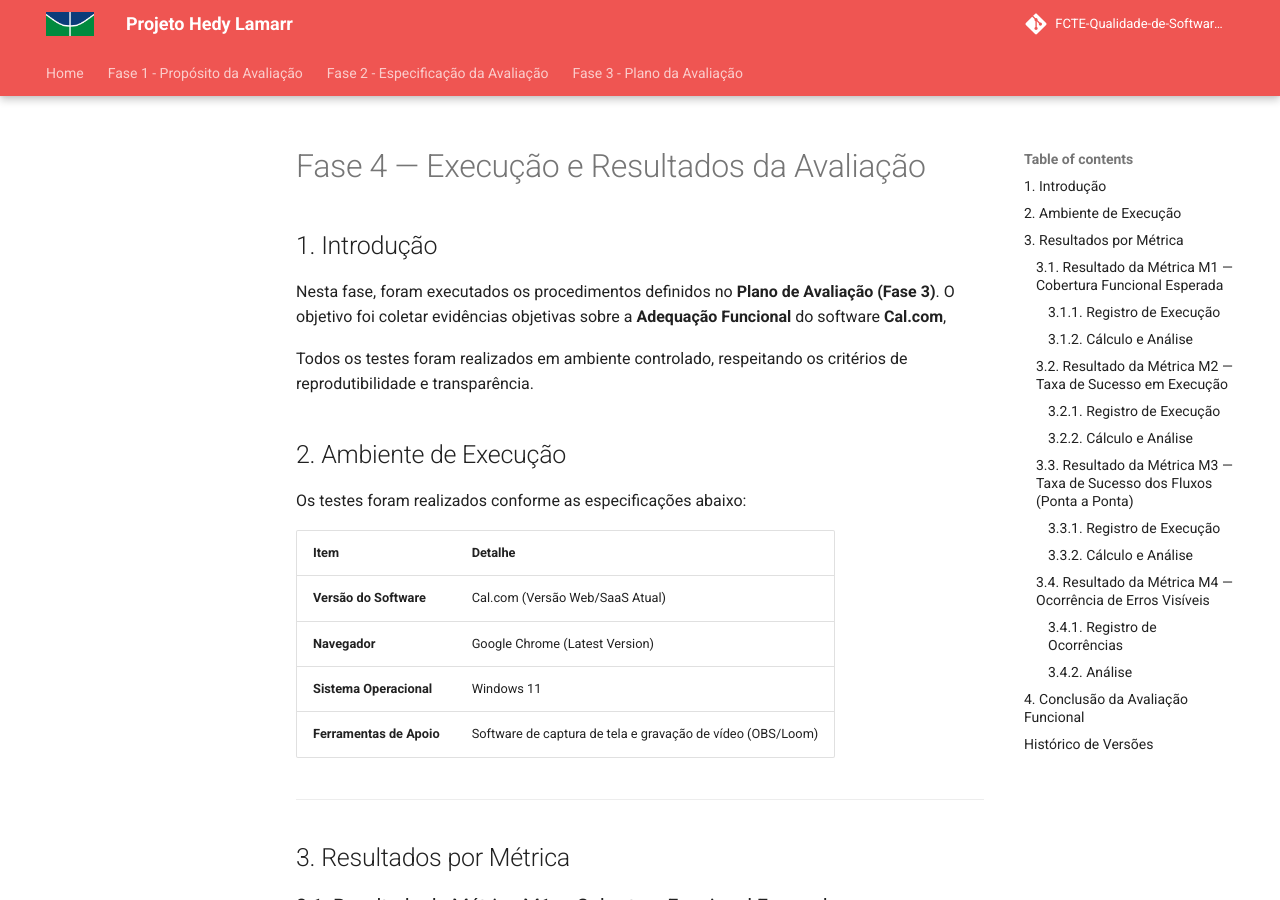
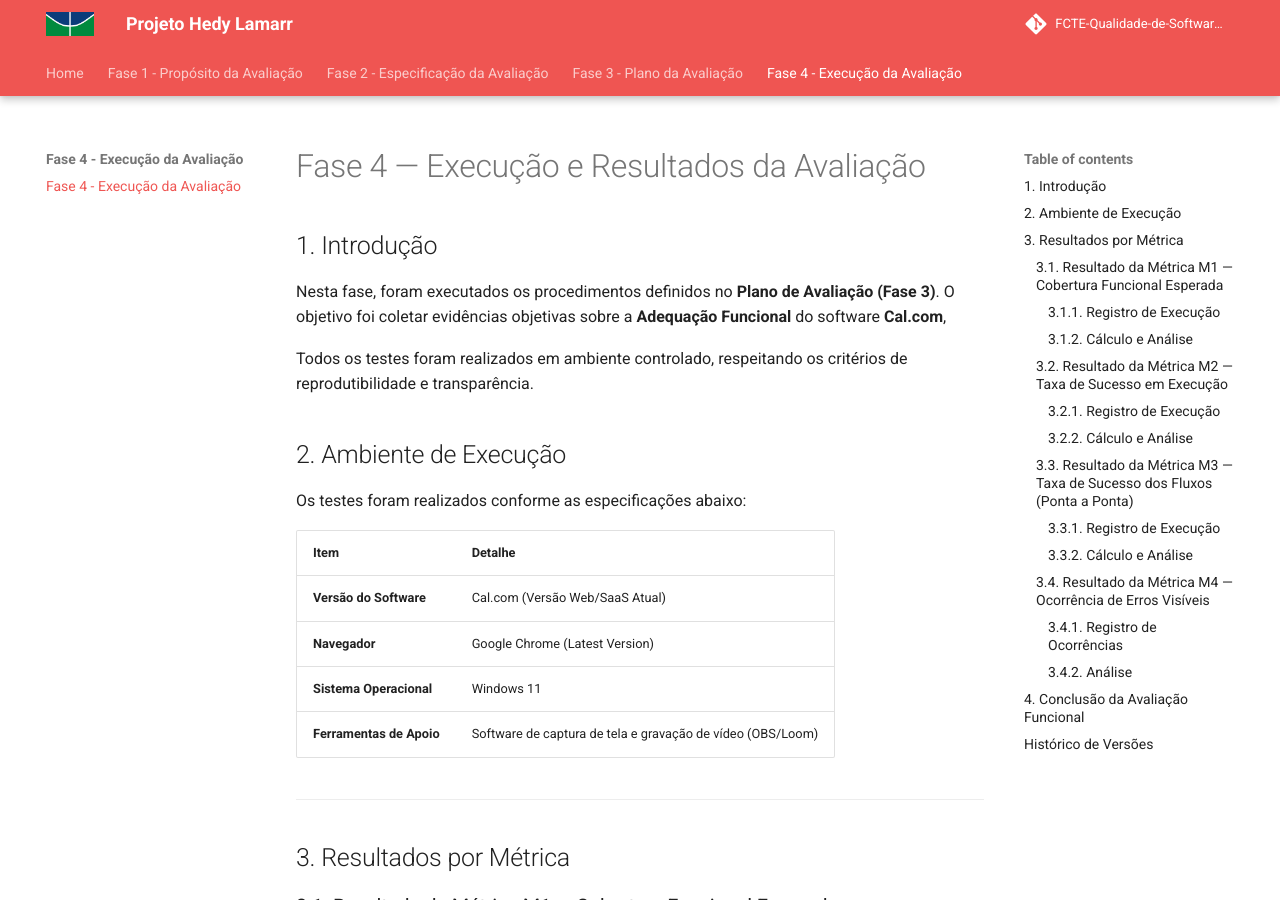
Before and after one commit to FCTE-Qualidade-de-Software-1/2025-2_T01_HEDDY-LAMAR, an MkDocs documentation site: the page built from docs/fase_4/index.md, in a window 1280 px wide and 900 px high. Built offline with MkDocs 1.6.1 and Material for MkDocs 9.7.7, drawn with Linux system fonts in a browser that asks for light colours; comment, search, counter and statistics services are not loaded.

Commit message:
Add Fase 4 - Execução da Avaliação section

```diff
--- a/mkdocs.yml
+++ b/mkdocs.yml
@@ -36,6 +36,8 @@ nav:
     - "2° Objetivo de Medição: Portabilidade": fase_2/obj_portabilidade.md
   - Fase 3 - Plano da Avaliação:
     - "Fase 03 - Plano de Execução da Avaliação": fase_3/index.md
+  - Fase 4 - Execução da Avaliação:
+    - "Fase 4 - Execução da Avaliação": fase_4/index.md
 
 plugins:
   - minify
```
